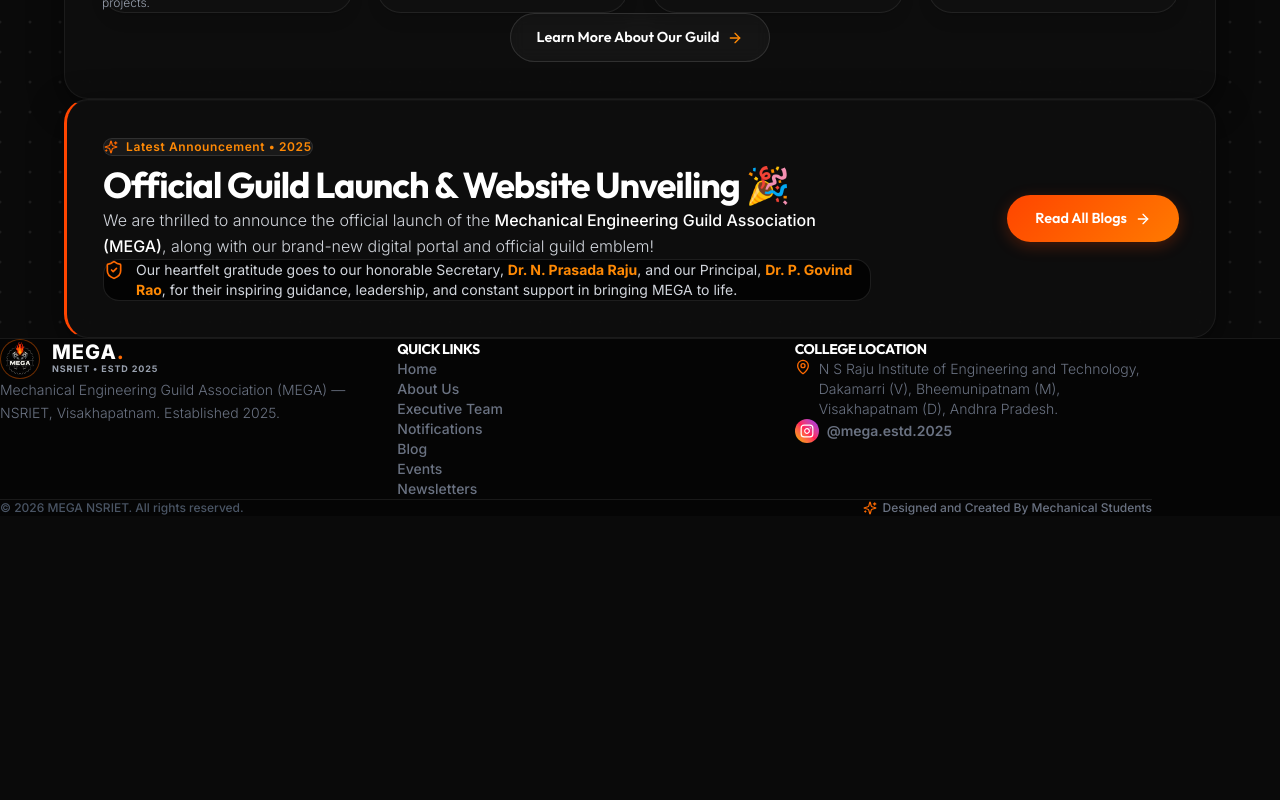
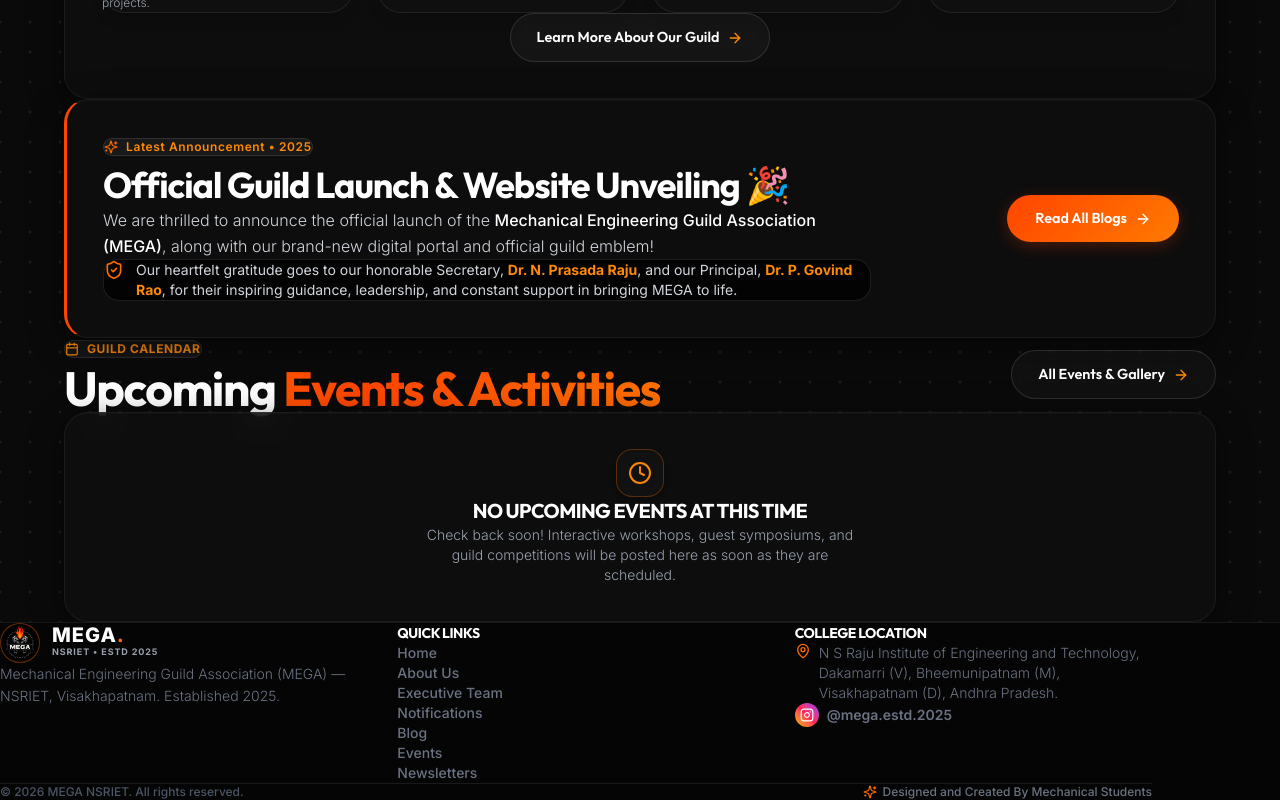
Before and after one commit to mega-2025123/mega-website, a Next.js app: page / in a window 1280 px wide. Shown: the part 1328-2128 px from the top of the page. Before the commit the page ends 1844 px from the top, so only its background shows below. Built offline with nearby package versions, Linux system fonts and the light colour scheme.

Commit message:
fix: keep Upcoming Events section header and layout, remove specific event cards

```diff
--- a/app/page.jsx
+++ b/app/page.jsx
@@ -1,6 +1,7 @@
 import { Hero } from '../src/components/Hero';
 import { WelcomeSection } from '../src/components/WelcomeSection';
 import { LatestUpdates } from '../src/components/LatestUpdates';
+import { UpcomingEvents } from '../src/components/UpcomingEvents';
 
 export default function Home() {
   return (
@@ -9,6 +10,7 @@
       <div className="h-24 md:h-36 shrink-0 w-full" />
       <WelcomeSection />
       <LatestUpdates />
+      <UpcomingEvents />
     </div>
   );
 }
--- a/src/components/UpcomingEvents.jsx
+++ b/src/components/UpcomingEvents.jsx
@@ -2,29 +2,10 @@
 
 import React from 'react';
 import Link from 'next/link';
-import { Calendar, ArrowRight, Clock, MapPin, Wrench, Shield } from 'lucide-react';
+import { Calendar, ArrowRight, Clock } from 'lucide-react';
 
 export const UpcomingEvents = () => {
-  const featuredEvents = [
-    {
-      id: 'symposium',
-      title: 'MECH-X 2025: National Tech Symposium',
-      category: 'Symposium & Competitions',
-      date: 'Coming Soon • 2025',
-      location: 'NSRIET Campus Auditorium',
-      desc: 'Paper presentations, CAD modeling showdown, mini-robotics challenge, and mechanical quiz competition.',
-      icon: <Wrench className="w-5 h-5 text-orange-400" />
-    },
-    {
-      id: 'visit',
-      title: 'Industrial Visit — Heavy Steel Manufacturing',
-      category: 'Industrial Exposure',
-      date: 'Academic Calendar 2025',
-      location: 'Visakhapatnam Steel Zone',
-      desc: 'Hands-on plant tour observing blast furnaces, automated rolling mills, and industrial quality assurance.',
-      icon: <Shield className="w-5 h-5 text-orange-400" />
-    }
-  ];
+  const featuredEvents = [];
 
   return (
     <section className="w-full py-20 md:py-28 px-4 sm:px-6 md:px-12 flex justify-center">
@@ -51,7 +32,8 @@
           </Link>
         </div>
 
-        {/* 2 Featured Upcoming Cards */}
+        {/* Featured Upcoming Cards (if any exist) */}
+        {featuredEvents.length > 0 && (
           <div className="grid grid-cols-1 md:grid-cols-2 gap-8 md:gap-10">
             {featuredEvents.map((evt) => (
               <div
@@ -90,17 +72,18 @@
               </div>
             ))}
           </div>
+        )}
 
-        {/* Upcoming Announcements Banner Card */}
+        {/* Announcements / No Events Banner Card */}
         <div className="card-jaswanth-24 border-dashed border-orange-500/20 text-center flex flex-col items-center justify-center p-8 bg-[#111111]/40 hover:border-orange-500/45">
           <div className="w-12 h-12 rounded-2xl bg-[#111111] border border-orange-500/30 flex items-center justify-center mb-4 text-orange-400 shadow-md">
             <Clock className="w-6 h-6 animate-pulse" />
           </div>
           <h3 className="text-lg md:text-xl font-bold font-heading text-white tracking-widest uppercase mb-2">
-            MORE EVENTS COMING SOON
+            NO UPCOMING EVENTS AT THIS TIME
           </h3>
           <p className="text-gray-400 text-xs sm:text-sm max-w-md font-light">
-            Stay tuned! Interactive workshops, guest symposiums, and guild competitions will be posted here regularly.
+            Check back soon! Interactive workshops, guest symposiums, and guild competitions will be posted here as soon as they are scheduled.
           </p>
         </div>
 
--- a/src/views/HomePage.jsx
+++ b/src/views/HomePage.jsx
@@ -2,6 +2,7 @@
 import { Hero } from '../components/Hero';
 import { WelcomeSection } from '../components/WelcomeSection';
 import { LatestUpdates } from '../components/LatestUpdates';
+import { UpcomingEvents } from '../components/UpcomingEvents';
 
 export const HomePage = () => {
   return (
@@ -9,6 +10,7 @@
       <Hero />
       <WelcomeSection />
       <LatestUpdates />
+      <UpcomingEvents />
     </div>
   );
 };
```
Lines whose indentation alone changed are shown as unchanged.
